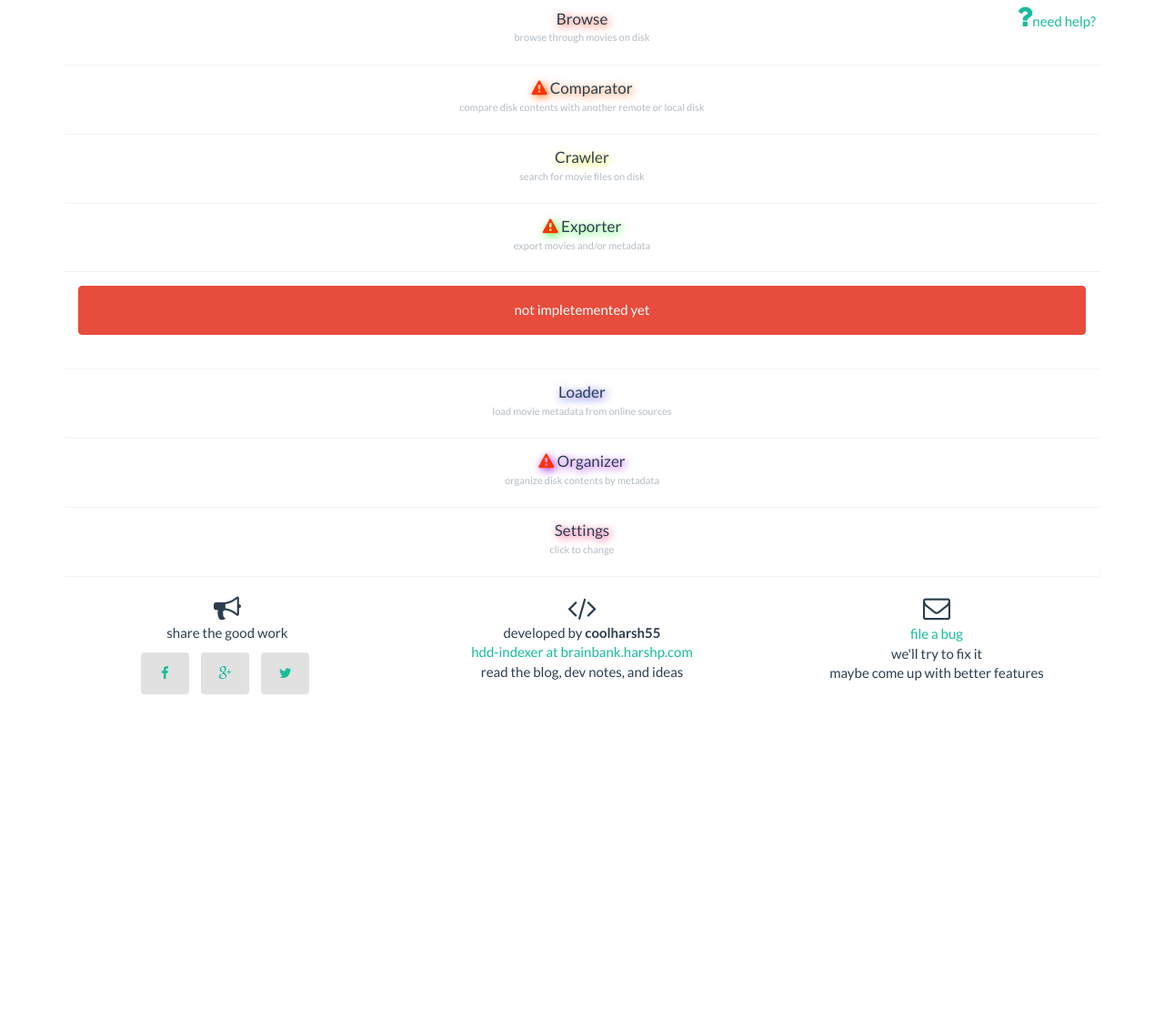
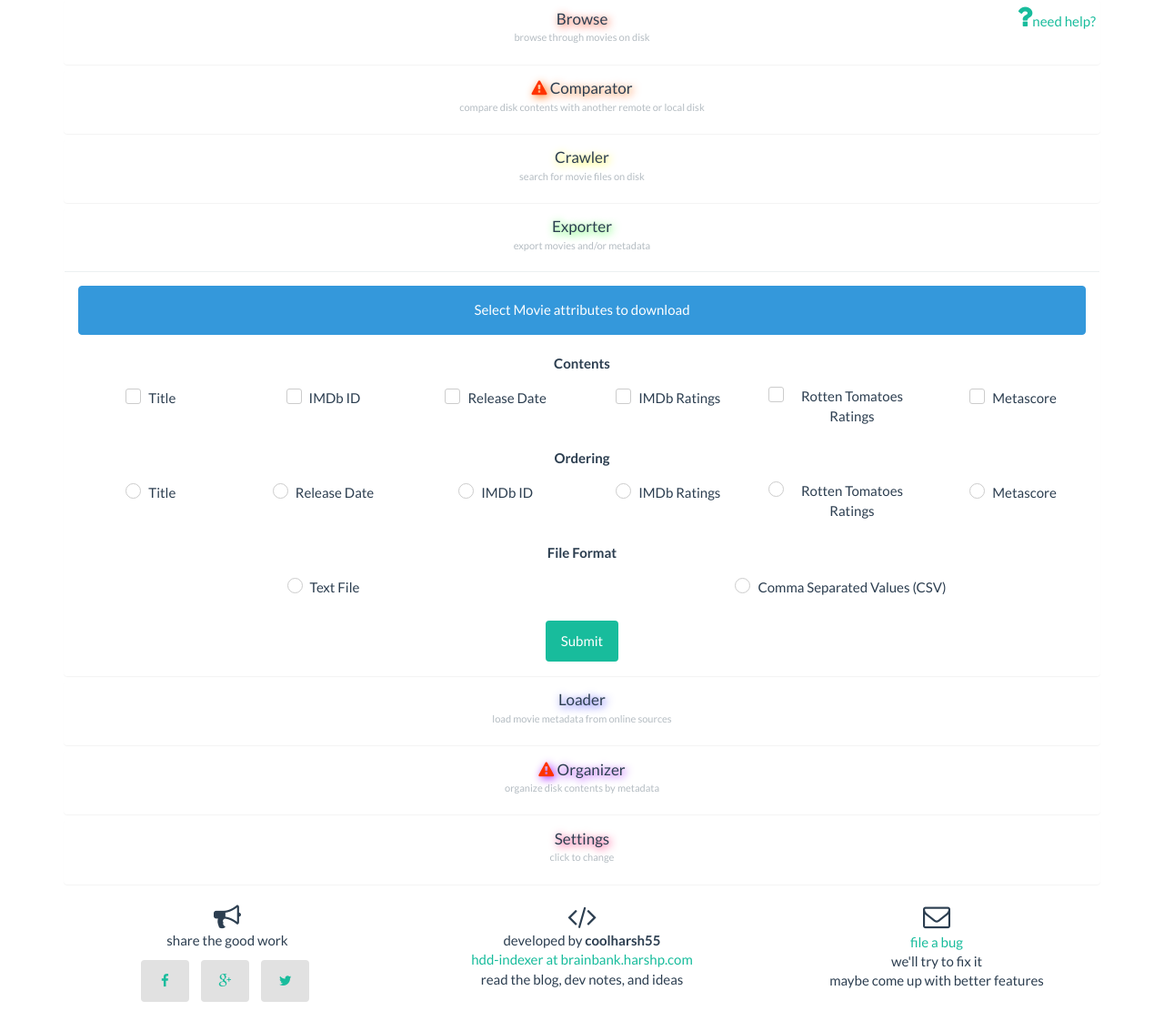
Before and after one commit to coolharsh55/hdd-indexer, a Django app: template hdd_indexer/templates/hdd_indexer/index.html in a window 1280 px wide, after a click on "Exporter". Shown: the part 96-1207 px from the top of the page at 91% size. Before the commit the page ends 859 px from the top, so only its background shows below. Run offline with Django 3.2, Linux system fonts and the light colour scheme; tables that the repository leaves empty hold one stand-in row (values such as "Sample post"); the template is opened without the code that fills it: values that come from a table or form of the project are taken from there, most other values are stand-ins (such as "Sample title", 1, 10 or a date in 2020); data that the repository does not hold is empty; some libraries are stand-ins or nearby versions.

Commit message:
export module now serves movies as a downloaded file
Options for selecting fields/attributes, ordering, and file format.
Currently, only supports txt/CSV. No filtering options as of now.

Closes #10

```diff
--- a/hdd_indexer/templates/hdd_indexer/index.html
+++ b/hdd_indexer/templates/hdd_indexer/index.html
@@ -54,7 +54,9 @@
             overflow:auto;
             border: solid lightgray 1px;
         }
+
     </style>
+    <link href="{% static 'css/awesome-bootstrap-checkbox.css' %}" rel='stylesheet'>
 
     <!-- HTML5 Shim and Respond.js IE8 support of HTML5 elements and media queries -->
     <!-- WARNING: Respond.js doesn't work if you view the page via file:// -->
@@ -134,12 +136,55 @@
     <div class='panel text-center'>
         <div id='settings' class='panel-heading' role='tab'>
             <h2 class="panel-title">
-            <a class="collapsed hvr-grow-shadow" style="text-shadow: #33FF33 2px 2px 10px;" data-toggle="collapse" data-parent="#accordion" href="#collapse-exporter" aria-expanded="false" aria-controls="collapse-blog"><i class='fa fa-exclamation-triangle not-ready'></i> Exporter</a><p><small>export movies and/or metadata</small></p>
+            <a class="collapsed hvr-grow-shadow" style="text-shadow: #33FF33 2px 2px 10px;" data-toggle="collapse" data-parent="#accordion" href="#collapse-exporter" aria-expanded="false" aria-controls="collapse-blog">Exporter</a><p><small>export movies and/or metadata</small></p>
             </h2>
         </div>
         <div id="collapse-exporter" class="panel-collapse collapse" role="tabpanel" aria-labelledby="heading-settings">
             <div class="panel-body">
-                <div class='alert alert-danger'><p>not impletemented yet</p></div>
+            <form action="export" method="GET" class="form">
+                <div class='alert alert-info'>Select Movie attributes to download</div>
+                <div class="form-group">
+                <label>Contents</label><br>
+                <div class='row'>
+                <div class="col-xs-4 col-sm-3 col-md-2 col-lg-2"><div class='checkbox checkbox-success'><input type='checkbox' name='content-title' id='content-title'><label for='content-title'>Title</label></div></div>
+                <div class="col-xs-4 col-sm-3 col-md-2 col-lg-2"><div class='checkbox checkbox-success'><input type='checkbox' name='content-imdb_id' id='content-imdb_id'><label for='content-imdb_id'>IMDb ID</label></div></div>
+                <div class="col-xs-4 col-sm-3 col-md-2 col-lg-2"><div class='checkbox checkbox-success'><input type='checkbox' name='content-release' id='content-release'><label for='content-release'>Release Date</label></div></div>
+                <div class="col-xs-4 col-sm-3 col-md-2 col-lg-2"><div class='checkbox checkbox-success'><input type='checkbox' name='content-imdb_score' id='content-imdb_score'><label for='content-imdb_score'>IMDb Ratings</label></div></div>
+                <div class="col-xs-4 col-sm-3 col-md-2 col-lg-2"><div class='checkbox checkbox-success'><input type='checkbox' name='content-release' id='content-release'><label for='content-release'>Rotten Tomatoes Ratings</label></div></div>
+                <div class="col-xs-4 col-sm-3 col-md-2 col-lg-2"><div class='checkbox checkbox-success'><input type='checkbox' name='content-release' id='content-release'><label for='content-release'>Metascore</label></div></div>
+                </div>
+                </div>
+
+                <!-- <div class="form-group">
+                <label>Filter</label><br>
+                <div class='row'>
+                <div class="col-xs-4 col-sm-3 col-md-2 col-lg-2"><div class='checkbox checkbox-success'><input type='checkbox' name='filter-' id='filter-'><label for='filter-'></label></div></div>
+                </div>
+                </div> -->
+
+                <div class="form-group">
+                <label>Ordering</label><br>
+                <div class='row'>
+                <div class="col-xs-4 col-sm-3 col-md-2 col-lg-2"><div class='radio radio-success'><input type='radio' name='order' value='order-title' id='order-title'><label for='order-title'>Title</label></div></div>
+                <div class="col-xs-4 col-sm-3 col-md-2 col-lg-2"><div class='radio radio-success'><input type='radio' name='order' value='order-release' id='order-release'><label for='order-release'>Release Date</label></div></div>
+                <div class="col-xs-4 col-sm-3 col-md-2 col-lg-2"><div class='radio radio-success'><input type='radio' name='order' value='order-imdb_id' id='order-imdb_id'><label for='order-imdb_id'>IMDb ID</label></div></div>
+                <div class="col-xs-4 col-sm-3 col-md-2 col-lg-2"><div class='radio radio-success'><input type='radio' name='order' value='order--imdb_score' id='order--imdb_score'><label for='order--imdb_score'>IMDb Ratings</label></div></div>
+                <div class="col-xs-4 col-sm-3 col-md-2 col-lg-2"><div class='radio radio-success'><input type='radio' name='order' value='order--tomatoes_rating' id='order--tomatoes_rating'><label for='order--tomatoes_rating'>Rotten Tomatoes Ratings</label></div></div>
+                <div class="col-xs-4 col-sm-3 col-md-2 col-lg-2"><div class='radio radio-success'><input type='radio' name='order' value='order--metascore' id='order--metascore'><label for='order--metascore'>Metascore</label></div></div>
+                </div>
+                </div>
+
+                <div class='form-group'>
+                <label>File Format</label><br>
+                <div class='row'>
+                <div class="col-xs-12 col-sm-6 col-md-6 col-lg-6"><div class='radio radio-success'><input type='radio' name='file-format' value='file-format-txt' id='file-format-txt'><label for='file-format-txt'>Text File</label></div></div>
+                <div class="col-xs-12 col-sm-6 col-md-6 col-lg-6"><div class='radio radio-success'><input type='radio' name='file-format' value='file-format-csv' id='file-format-csv'><label for='file-format-csv'>Comma Separated Values (CSV)</label></div></div>
+                </div>
+                </div>
+
+                <button type="submit" class="btn btn-success">Submit</button>
+            </form>
+
             </div>
         </div>
     </div>
--- a/hdd_indexer/urls.py
+++ b/hdd_indexer/urls.py
@@ -20,5 +20,6 @@ urlpatterns = patterns(
     url(r'^settings/$', 'hdd_indexer.views.settings', name='settings'),
     url(r'^crawler/$', 'hdd_indexer.views.crawler', name='crawler'),
     url(r'^loader/$', 'hdd_indexer.views.loader', name='loader'),
+    url(r'^export/$', 'hdd_indexer.views.export', name='export'),
     # TODO: replace urls in index.html and input_alert.js with {{url}}
 )
--- a/hdd_indexer/views.py
+++ b/hdd_indexer/views.py
@@ -21,7 +21,7 @@ from os import path
 import re
 import logging
 log = logging.getLogger('server')
-log.info(72*'-')
+log.info(72 * '-')
 log.info('server views loaded')
 
 from django.http import HttpResponse
@@ -43,6 +43,9 @@ from movie_metadata.crawl import stop_crawler
 from movie_metadata.load import loader_status
 from movie_metadata.load import start_loader
 from movie_metadata.load import stop_loader
+
+from movie_metadata.models import Movie
+from movie_metadata.export import export as get_export_content
 
 
 @csrf_exempt
@@ -506,3 +509,36 @@ def setup(request):
             'err_msg': err_msg,
         }
     )
+
+
+def export(request):
+    """export movies to file and serve it as a downloaded file
+    """
+    if request.method == 'GET':
+        fields = []
+        filter = []
+        order = []
+        file_format = 'txt'
+        for key in request.GET.keys():
+            if key.startswith('content-'):
+                fields.append(key[8:])
+            elif key.startswith('filter-'):
+                filter.append(key[7:])
+            elif key.startswith('order'):
+                order.append(request.GET[key][6:])
+            elif key.startswith('file-format'):
+                file_format = request.GET[key][12:]
+        log.info('export request movie.%s with fields=%s, '
+                 'filter=%s, ordering=%s' %
+                 (file_format, fields, filter, order))
+        content = get_export_content(
+            Movie, fields=fields, order=order, file_format=file_format)
+        if content is None:
+            log.error('export error Http400')
+            return HttpResponse(status=400)
+        filename = 'movies.' + file_format
+        response = HttpResponse(content, content_type='application/zip')
+        response['Content-Disposition'] = 'inline; filename=%s' % filename
+        log.info('export request completed: served %s' % filename)
+        return response
+    return HttpResponse(status=405)
--- /dev/null
+++ b/static/css/awesome-bootstrap-checkbox.css
@@ -0,0 +1,251 @@
+.checkbox {
+  padding-left: 20px;
+}
+.checkbox label {
+  display: inline-block;
+  vertical-align: middle;
+  position: relative;
+  padding-left: 5px;
+}
+.checkbox label::before {
+  content: "";
+  display: inline-block;
+  position: absolute;
+  width: 17px;
+  height: 17px;
+  left: 0;
+  margin-left: -20px;
+  border: 1px solid #cccccc;
+  border-radius: 3px;
+  background-color: #fff;
+  -webkit-transition: border 0.15s ease-in-out, color 0.15s ease-in-out;
+  -o-transition: border 0.15s ease-in-out, color 0.15s ease-in-out;
+  transition: border 0.15s ease-in-out, color 0.15s ease-in-out;
+}
+.checkbox label::after {
+  display: inline-block;
+  position: absolute;
+  width: 16px;
+  height: 16px;
+  left: 0;
+  top: 0;
+  margin-left: -20px;
+  padding-left: 3px;
+  padding-top: 1px;
+  font-size: 11px;
+  color: #555555;
+}
+.checkbox input[type="checkbox"],
+.checkbox input[type="radio"] {
+  opacity: 0;
+  z-index: 1;
+}
+.checkbox input[type="checkbox"]:focus + label::before,
+.checkbox input[type="radio"]:focus + label::before {
+  outline: thin dotted;
+  outline: 5px auto -webkit-focus-ring-color;
+  outline-offset: -2px;
+}
+.checkbox input[type="checkbox"]:checked + label::after,
+.checkbox input[type="radio"]:checked + label::after {
+  font-family: "FontAwesome";
+  content: "\f00c";
+}
+.checkbox input[type="checkbox"]:disabled + label,
+.checkbox input[type="radio"]:disabled + label {
+  opacity: 0.65;
+}
+.checkbox input[type="checkbox"]:disabled + label::before,
+.checkbox input[type="radio"]:disabled + label::before {
+  background-color: #eeeeee;
+  cursor: not-allowed;
+}
+.checkbox.checkbox-circle label::before {
+  border-radius: 50%;
+}
+.checkbox.checkbox-inline {
+  margin-top: 0;
+}
+
+.checkbox-primary input[type="checkbox"]:checked + label::before,
+.checkbox-primary input[type="radio"]:checked + label::before {
+  background-color: #337ab7;
+  border-color: #337ab7;
+}
+.checkbox-primary input[type="checkbox"]:checked + label::after,
+.checkbox-primary input[type="radio"]:checked + label::after {
+  color: #fff;
+}
+
+.checkbox-danger input[type="checkbox"]:checked + label::before,
+.checkbox-danger input[type="radio"]:checked + label::before {
+  background-color: #d9534f;
+  border-color: #d9534f;
+}
+.checkbox-danger input[type="checkbox"]:checked + label::after,
+.checkbox-danger input[type="radio"]:checked + label::after {
+  color: #fff;
+}
+
+.checkbox-info input[type="checkbox"]:checked + label::before,
+.checkbox-info input[type="radio"]:checked + label::before {
+  background-color: #5bc0de;
+  border-color: #5bc0de;
+}
+.checkbox-info input[type="checkbox"]:checked + label::after,
+.checkbox-info input[type="radio"]:checked + label::after {
+  color: #fff;
+}
+
+.checkbox-warning input[type="checkbox"]:checked + label::before,
+.checkbox-warning input[type="radio"]:checked + label::before {
+  background-color: #f0ad4e;
+  border-color: #f0ad4e;
+}
+.checkbox-warning input[type="checkbox"]:checked + label::after,
+.checkbox-warning input[type="radio"]:checked + label::after {
+  color: #fff;
+}
+
+.checkbox-success input[type="checkbox"]:checked + label::before,
+.checkbox-success input[type="radio"]:checked + label::before {
+  background-color: #5cb85c;
+  border-color: #5cb85c;
+}
+.checkbox-success input[type="checkbox"]:checked + label::after,
+.checkbox-success input[type="radio"]:checked + label::after {
+  color: #fff;
+}
+
+.radio {
+  padding-left: 20px;
+}
+.radio label {
+  display: inline-block;
+  vertical-align: middle;
+  position: relative;
+  padding-left: 5px;
+}
+.radio label::before {
+  content: "";
+  display: inline-block;
+  position: absolute;
+  width: 17px;
+  height: 17px;
+  left: 0;
+  margin-left: -20px;
+  border: 1px solid #cccccc;
+  border-radius: 50%;
+  background-color: #fff;
+  -webkit-transition: border 0.15s ease-in-out;
+  -o-transition: border 0.15s ease-in-out;
+  transition: border 0.15s ease-in-out;
+}
+.radio label::after {
+  display: inline-block;
+  position: absolute;
+  content: " ";
+  width: 11px;
+  height: 11px;
+  left: 3px;
+  top: 3px;
+  margin-left: -20px;
+  border-radius: 50%;
+  background-color: #555555;
+  -webkit-transform: scale(0, 0);
+  -ms-transform: scale(0, 0);
+  -o-transform: scale(0, 0);
+  transform: scale(0, 0);
+  -webkit-transition: -webkit-transform 0.1s cubic-bezier(0.8, -0.33, 0.2, 1.33);
+  -moz-transition: -moz-transform 0.1s cubic-bezier(0.8, -0.33, 0.2, 1.33);
+  -o-transition: -o-transform 0.1s cubic-bezier(0.8, -0.33, 0.2, 1.33);
+  transition: transform 0.1s cubic-bezier(0.8, -0.33, 0.2, 1.33);
+}
+.radio input[type="radio"] {
+  opacity: 0;
+  z-index: 1;
+}
+.radio input[type="radio"]:focus + label::before {
+  outline: thin dotted;
+  outline: 5px auto -webkit-focus-ring-color;
+  outline-offset: -2px;
+}
+.radio input[type="radio"]:checked + label::after {
+  -webkit-transform: scale(1, 1);
+  -ms-transform: scale(1, 1);
+  -o-transform: scale(1, 1);
+  transform: scale(1, 1);
+}
+.radio input[type="radio"]:disabled + label {
+  opacity: 0.65;
+}
+.radio input[type="radio"]:disabled + label::before {
+  cursor: not-allowed;
+}
+.radio.radio-inline {
+  margin-top: 0;
+}
+
+.radio-primary input[type="radio"] + label::after {
+  background-color: #337ab7;
+}
+.radio-primary input[type="radio"]:checked + label::before {
+  border-color: #337ab7;
+}
+.radio-primary input[type="radio"]:checked + label::after {
+  background-color: #337ab7;
+}
+
+.radio-danger input[type="radio"] + label::after {
+  background-color: #d9534f;
+}
+.radio-danger input[type="radio"]:checked + label::before {
+  border-color: #d9534f;
+}
+.radio-danger input[type="radio"]:checked + label::after {
+  background-color: #d9534f;
+}
+
+.radio-info input[type="radio"] + label::after {
+  background-color: #5bc0de;
+}
+.radio-info input[type="radio"]:checked + label::before {
+  border-color: #5bc0de;
+}
+.radio-info input[type="radio"]:checked + label::after {
+  background-color: #5bc0de;
+}
+
+.radio-warning input[type="radio"] + label::after {
+  background-color: #f0ad4e;
+}
+.radio-warning input[type="radio"]:checked + label::before {
+  border-color: #f0ad4e;
+}
+.radio-warning input[type="radio"]:checked + label::after {
+  background-color: #f0ad4e;
+}
+
+.radio-success input[type="radio"] + label::after {
+  background-color: #5cb85c;
+}
+.radio-success input[type="radio"]:checked + label::before {
+  border-color: #5cb85c;
+}
+.radio-success input[type="radio"]:checked + label::after {
+  background-color: #5cb85c;
+}
+
+input[type="checkbox"].styled:checked + label:after,
+input[type="radio"].styled:checked + label:after {
+  font-family: 'FontAwesome';
+  content: "\f00c";
+}
+input[type="checkbox"] .styled:checked + label::before,
+input[type="radio"] .styled:checked + label::before {
+  color: #fff;
+}
+input[type="checkbox"] .styled:checked + label::after,
+input[type="radio"] .styled:checked + label::after {
+  color: #fff;
+}
```
Also changed, not shown: hdd_indexer/settings.py (+10 -0 lines), hdd_indexer/templates/hdd_indexer/help.html (+6 -3 lines), movie_metadata/export.py (added, +101 -0 lines), README.md.
